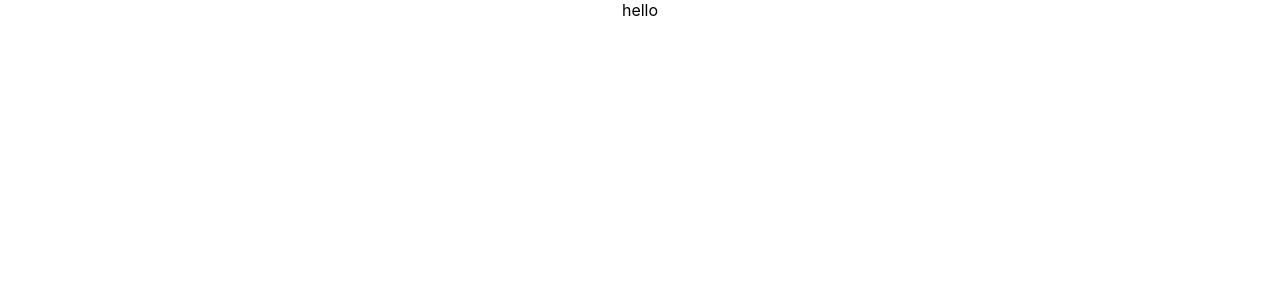
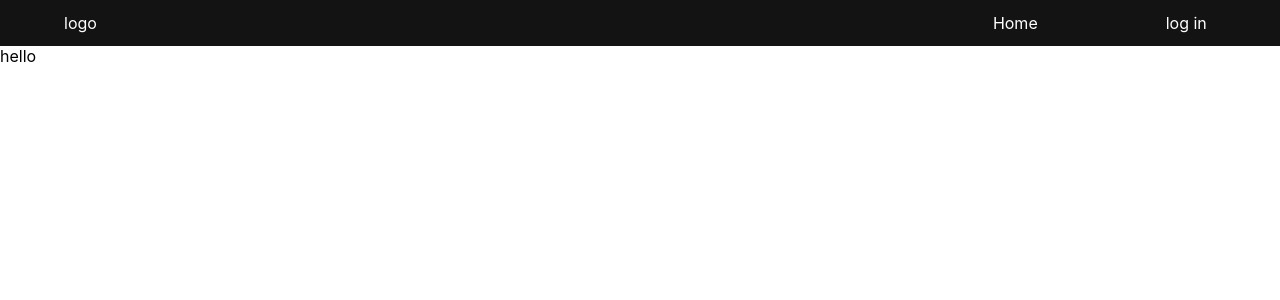
Before and after one commit to MP-Project-Dorrah/client, a React (Create React App) app: page /logIn in a window 1280 px wide. Shown: the top 300 px of the page. Built offline with nearby package versions, Linux system fonts and the light colour scheme.

Commit message:
header component

```diff
--- a/src/App.css
+++ b/src/App.css
@@ -1,6 +1,6 @@
-.App {
+/* .App {
   text-align: center;
-}
+} */
 
 .App-logo {
   height: 40vmin;
--- a/src/App.js
+++ b/src/App.js
@@ -1,8 +1,10 @@
 import './App.css';
+import Header from './components/header/header';
 
 function App() {
   return (
     <div className="App">
+      <Header/>
    hello
     </div>
   );
--- /dev/null
+++ b/src/components/header/header.js
@@ -0,0 +1,82 @@
+import React from "react";
+import { Link, useNavigate } from "react-router-dom";
+import "./style.css";
+import { AiOutlineLogout } from "react-icons/ai";
+import { useSelector } from "react-redux";
+import { logOut } from "../../reducers/login";
+import { useDispatch } from "react-redux";
+
+const Header = () => {
+  let navigate = useNavigate();
+  const dispatchEvent = useDispatch();
+
+  const state = useSelector((state) => {
+    return state;
+  });
+
+  const logout = () => {
+    const data = {
+      role: "",
+      token: "",
+      userID: "",
+      username: "",
+    };
+    dispatchEvent(logOut(data));
+    navigate(`/`);
+  };
+
+  return (
+    <>
+      <div className="nav">
+        {state.signIn.token.length === 0 ? (
+          <ul>
+            <li className="lie" id="logo">
+              logo
+            </li>
+            <li className="lie">
+              <Link className="link" to="/">
+                Home
+              </Link>
+            </li>
+            <li className="lie">
+              <Link className="link" to="/">
+                log in
+              </Link>
+            </li>
+          </ul>
+        ) : (
+          <ul>
+            <li className="lie">logo</li>
+            <li className="lie">
+              <Link className="link" to="/">
+                Home
+              </Link>
+            </li>
+            <li className="lie">
+              <Link className="link" to="/">
+                Real-estate agents
+              </Link>
+            </li>
+            <li className="lie">
+              <Link className="link" to="/">
+                interst list
+              </Link>
+            </li>
+            <li className="lie">
+              <Link className="link" to="/">
+                Profile
+              </Link>
+            </li>
+            <li className="lie">
+              <span className="link" onClick={logout}>
+                <AiOutlineLogout />
+              </span>
+            </li>
+          </ul>
+        )}
+      </div>
+    </>
+  );
+};
+
+export default Header;
--- /dev/null
+++ b/src/components/header/style.css
@@ -0,0 +1,32 @@
+* {
+  margin: 0;
+  padding: 0;
+}
+.nav {
+  background-color: rgba(0, 0, 0, 0.924);
+}
+.lie {
+  display: inline-block;
+  margin: 1% 5%;
+  color: white;
+}
+.lie:hover {
+  cursor: pointer;
+}
+
+#logOut {
+  display: inline-block;
+}
+#logOut:hover {
+  cursor: pointer;
+}
+
+.link {
+  text-decoration: none;
+  color: rgb(0, 0, 0);
+  color: white;
+}
+
+#logo {
+  margin-right: 65%;
+}
```
